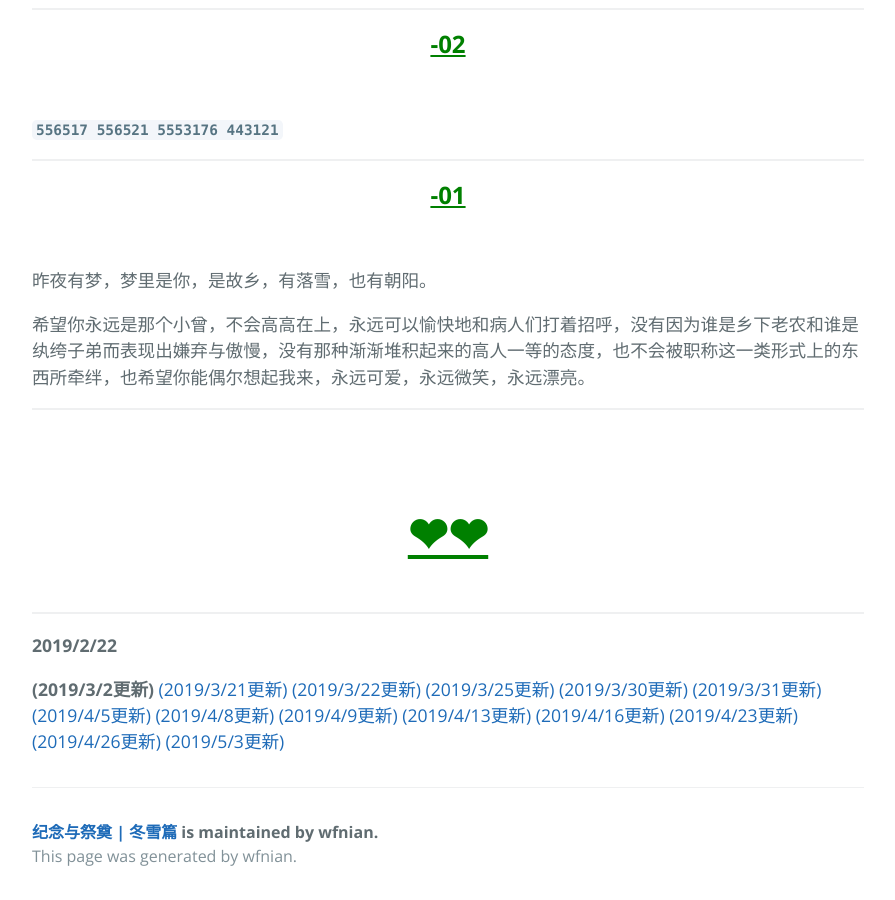
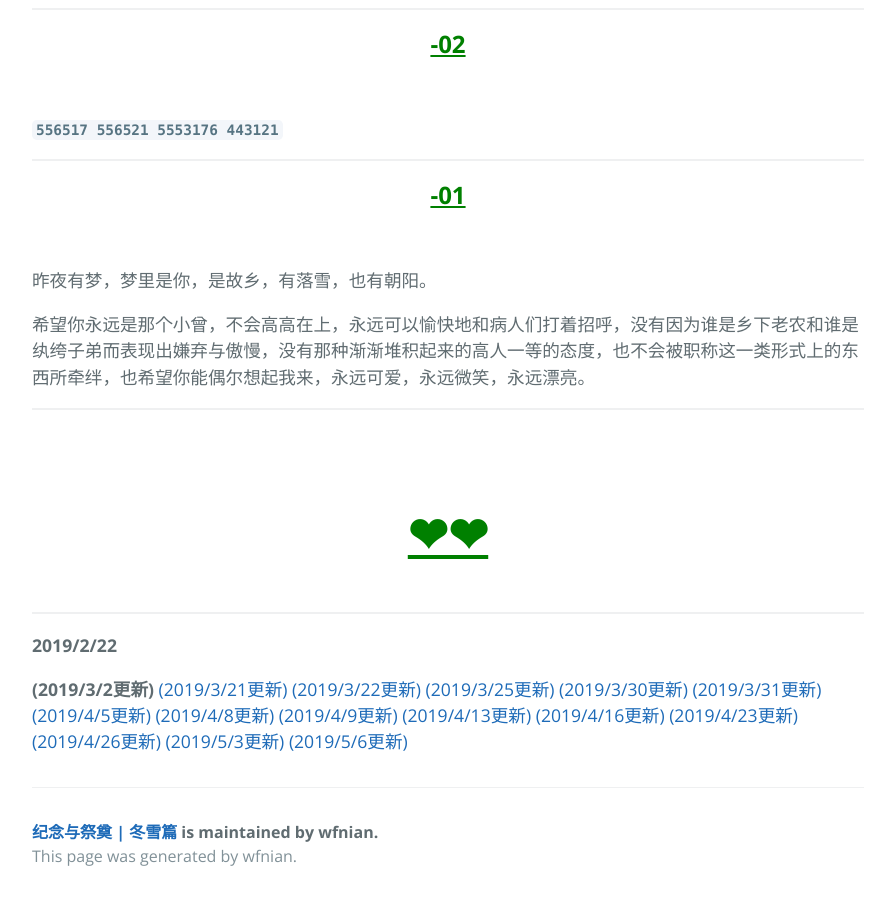
Before and after one commit to wfnian6/wfnian.github.io, a Jekyll site: the page built from _posts/2019-04-30-.md, in a window 1280 px wide and 900 px high, scrolled down 8481 px. Shown: the whole window, without its empty margins (192-1087 px from the left). Built offline with Jekyll 4.4.1, drawn with Linux system fonts in a browser that asks for light colours; our own code applies the rules of GitHub Pages for plain Markdown files.

Commit message:
Update 2019-04-30-.md

```diff
--- a/_posts/2019-04-30-.md
+++ b/_posts/2019-04-30-.md
@@ -712,3 +712,4 @@ __`556517 556521 5553176 443121`__
 [(2019/4/23更新)]()
 [(2019/4/26更新)]()
 [(2019/5/3更新)]()
+[(2019/5/6更新)]()
```
